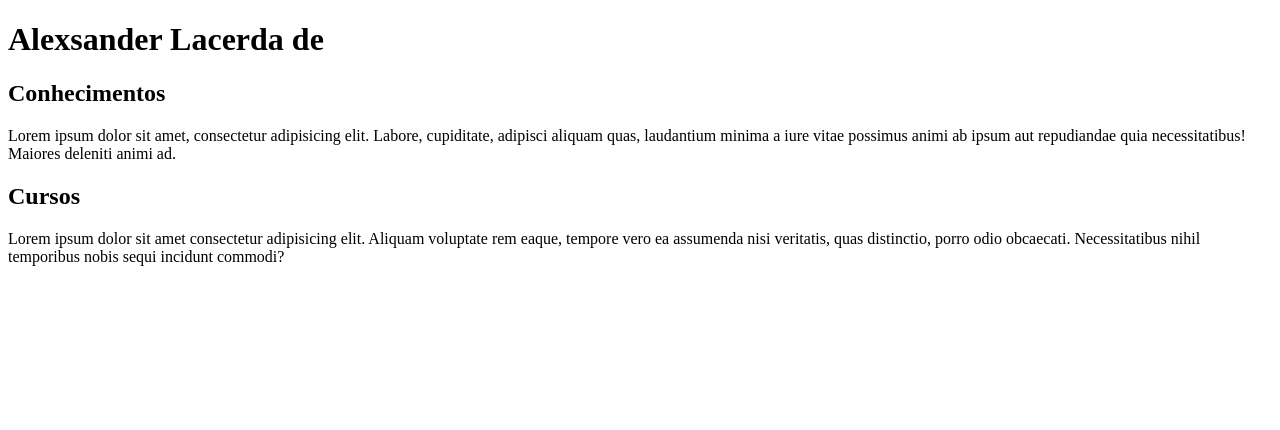
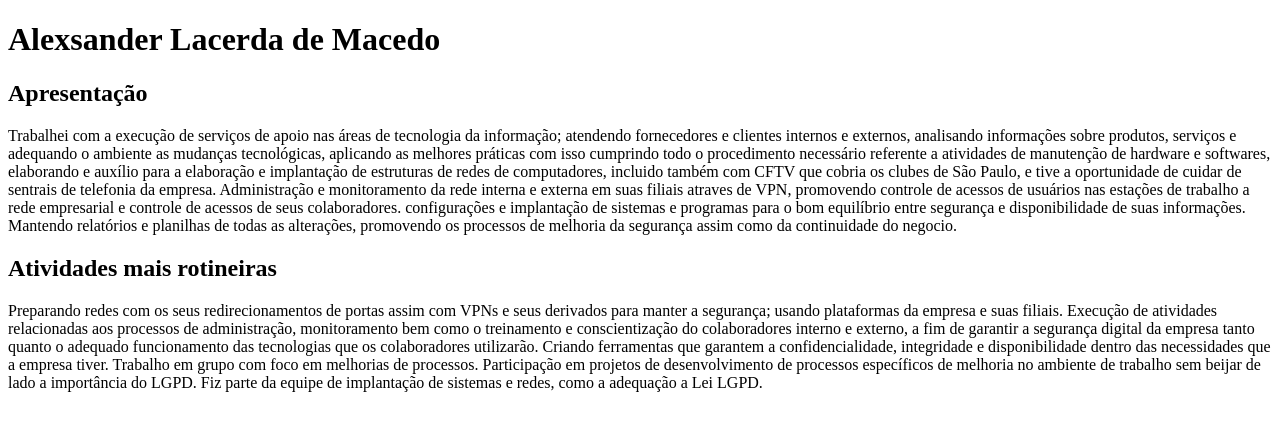
Before and after one commit to alexsander1612/projeto-site, a plain HTML site: page index.html in a window 1280 px wide. Drawn offline with Linux system fonts and the light colour scheme.

Commit message:
Update index.html

```diff
--- a/index.html
+++ b/index.html
@@ -9,16 +9,19 @@
 <body>
     <main>
         <header>
-            <h1>Alexsander Lacerda de </h1>
+            <h1>Alexsander Lacerda de Macedo </h1>
 
         </header>
         <article>
-            <h2>Conhecimentos</h2>
-            <p>Lorem ipsum dolor sit amet, consectetur adipisicing elit. Labore, cupiditate, adipisci aliquam quas, laudantium minima a iure vitae possimus animi ab ipsum aut repudiandae quia necessitatibus! Maiores deleniti animi ad.</p>
+            <h2>Apresentação</h2>
+            <p>Trabalhei com a execução de serviços de apoio nas áreas de tecnologia da informação; atendendo fornecedores e clientes internos e externos, analisando informações sobre produtos, serviços e adequando o ambiente as mudanças tecnológicas, aplicando as melhores práticas com isso cumprindo todo o procedimento necessário referente a atividades de manutenção de hardware e softwares, elaborando e auxílio para a elaboração e implantação de estruturas de redes de computadores, incluido também com CFTV que cobria os clubes de São Paulo, e tive a oportunidade de cuidar de sentrais de telefonia da empresa. Administração e monitoramento da rede interna e externa em suas filiais atraves de VPN, promovendo controle de acessos de usuários nas estações de trabalho a rede empresarial e controle de acessos de seus colaboradores. configurações e implantação de sistemas e programas para o bom equilíbrio entre segurança e disponibilidade de suas informações. Mantendo relatórios e planilhas de todas as alterações, promovendo os processos de melhoria da segurança assim como da continuidade do negocio.
+            </p>
         </article>
         <article>
-            <h2>Cursos</h2>
-            <p>Lorem ipsum dolor sit amet consectetur adipisicing elit. Aliquam voluptate rem eaque, tempore vero ea assumenda nisi veritatis, quas distinctio, porro odio obcaecati. Necessitatibus nihil temporibus nobis sequi incidunt commodi?</p>
+            <h2>Atividades mais rotineiras</h2>
+            <p>Preparando redes com os seus redirecionamentos de portas assim com VPNs e seus derivados para manter a segurança; usando plataformas da empresa e suas filiais.
+            Execução de atividades relacionadas aos processos de administração, monitoramento bem como o treinamento e conscientização do colaboradores interno e externo, a fim de garantir a segurança digital da empresa tanto quanto o adequado funcionamento das tecnologias que os colaboradores utilizarão. Criando ferramentas que garantem a confidencialidade, integridade e disponibilidade dentro das necessidades que a empresa tiver. Trabalho em grupo com foco em melhorias de processos.
+            Participação em projetos de desenvolvimento de processos específicos de melhoria no ambiente de trabalho sem beijar de lado a importância do LGPD. Fiz parte da equipe de implantação de sistemas e redes, como a adequação a Lei LGPD.</p>
         </article>
     </main>
 </body>
```
